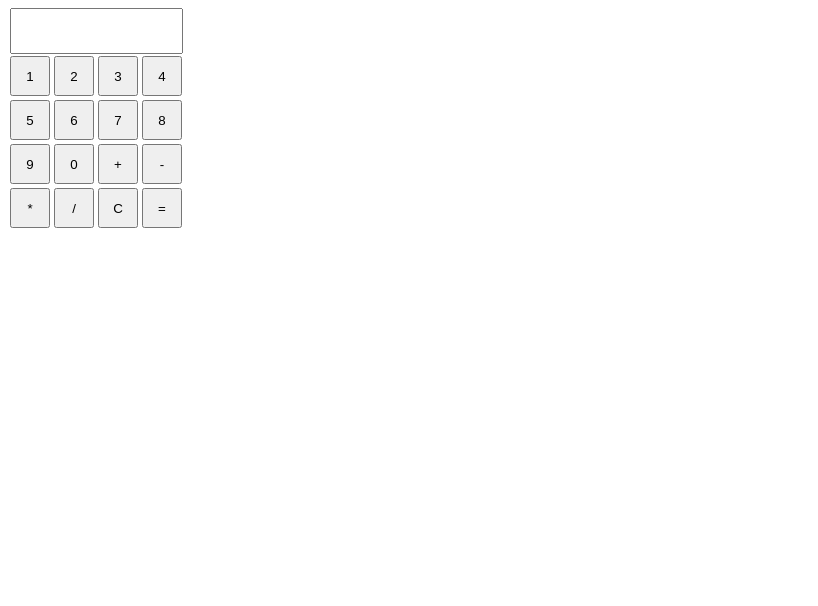
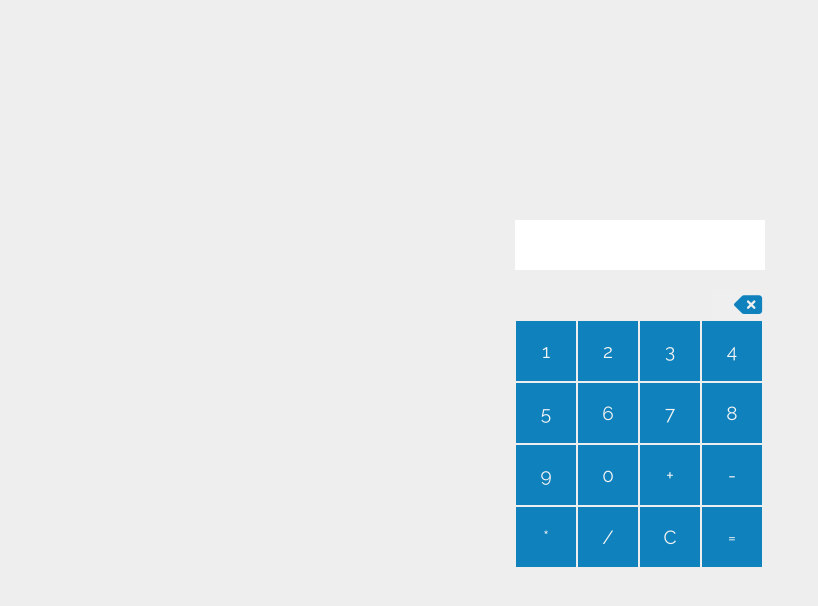
Before and after one commit to choitjddn0311/client-side-program, a plain HTML site: page calculator2.html in a window 1280 px wide. Shown: the whole page, without its empty margins (0-818 px from the left). Drawn offline with Linux system fonts and the light colour scheme.

Commit message:
error : delete num fail

```diff
--- a/calculator2.html
+++ b/calculator2.html
@@ -4,29 +4,90 @@
     <meta charset="UTF-8">
     <meta name="viewport" content="width=device-width, initial-scale=1.0">
     <title>계산기</title>
+    <link rel="stylesheet" href="https://cdnjs.cloudflare.com/ajax/libs/font-awesome/6.5.2/css/all.min.css" integrity="sha512-SnH5WK+bZxgPHs44uWIX+LLJAJ9/2PkPKZ5QiAj6Ta86w+fsb2TkcmfRyVX3pBnMFcV7oQPJkl9QevSCWr3W6A==" crossorigin="anonymous" referrerpolicy="no-referrer" />
     <style>
+        @import url('https://fonts.googleapis.com/css2?family=Raleway:ital,wght@0,100..900;1,100..900&display=swap');
+        * {
+            font-family: 'Raleway' , sans-serif;
+        }
+        body {
+            background: #eee;
+        }
+        .contain {
+            width: 250px;
+            height: 400px;
+            position: absolute;
+            top: 50%;
+            left: 50%;
+            transform: translate(-50% , -50%);
+        }
         .num_btn {
-            width: 40px;
-            height: 40px;
-            margin: 2px 2px;
+            width: 60px;
+            height: 60px;
+            margin: 1px 1px 1px 1px;
+            background: #0f81bd;
+            border: none;
+            color: #f5f5f5;
+            transition: 0.3s;
+            font-size: 19px;
+        }
+        .num_btn:hover {
+            color: #0f81bd;
+            background: #f5f5f5;
+            transition: 0.3s;
         }
         .num_input {
-            width: 165px;
-            height: 40px;
-            margin-left: 2px;
+            width: 228px;
+            height: 28px;
             text-align: right;
             font-size: 20px;
+            margin: 0;
+            padding: 0;
+            border: 1px solid #fff;
+            outline: none;
+            padding: 10px;
+            margin-top: 20px;
+            color: #0f81bd;
+        }
+        form {
+            position: relative;
+        }
+        .num_contain {
+            margin-top: 50px;
+        }
+        .delete {
+            width: 50px;
+            height: 30px;
+            font-size: 25px;
+            line-height: 30px;
+            position: absolute;
+            top: 90px;
+            right: 3px;
+            color: #0f81bd;
+            border: none;
+            text-align: right;
+            margin: 0;
+            padding: 0;
+            transition: 0.3s;
+        }
+        .delete:hover {
+            color: red;
+            transition: 0.3s;
         }
     </style>
 </head>
 <body>
+    <div class="contain">
         <form action="" name="cal">
-        <input type="text" id="num_input" class="num_input" name="num_input"><br>
+            <input type="text" id="num_input" class="num_input" name="num_input"><button class="delete" onclick="delNum()" name="delNum"><i class="fa-solid fa-delete-left"></i></button><br>
+            <div class="num_contain">
                 <input type="button" value="1" class="num_btn" onclick="inum(1)"><input type="button" value="2" class="num_btn" onclick="inum(2)"><input type="button" value="3" class="num_btn" onclick="inum(3)"><input type="button" value="4" class="num_btn" onclick="inum(4)"><br>
             <input type="button" value="5" class="num_btn" onclick="inum(5)"><input type="button" value="6" class="num_btn" onclick="inum(6)"><input type="button" value="7" class="num_btn" onclick="inum(7)"><input type="button" value="8" class="num_btn" onclick="inum(8)"><br>
             <input type="button" value="9" class="num_btn" onclick="inum(9)"><input type="button" value="0" class="num_btn" onclick="inum(0)"><input type="button" value="+" class="num_btn" onclick="inum('+')"><input type="button" value="-" class="num_btn" onclick="inum('-')"><br>
             <input type="button" value="*" class="num_btn" onclick="inum('*')"><input type="button" value="/" class="num_btn" onclick="inum('/')"><input type="button" value="C" class="num_btn" onclick="deln()"><input type="button" value="=" class="num_btn" onclick="numRes()">
+            </div>
         </form>
+    </div>
 
     <script>
         function inum(e) {
@@ -38,6 +99,13 @@
         function numRes() {
             document.cal.num_input.value = eval(document.cal.num_input.value);
         }
+        function delNum() {
+            let re = Array.document.cal.num_input.value;
+            re = pop(re);
+
+            //시발 개빡치누 왜 안되지 머리가 딸림 ㅅㄱ
+            //https://gent.tistory.com/415
+        }
     </script>
 </body>
 </html>
```
Lines whose indentation alone changed are shown as unchanged.
